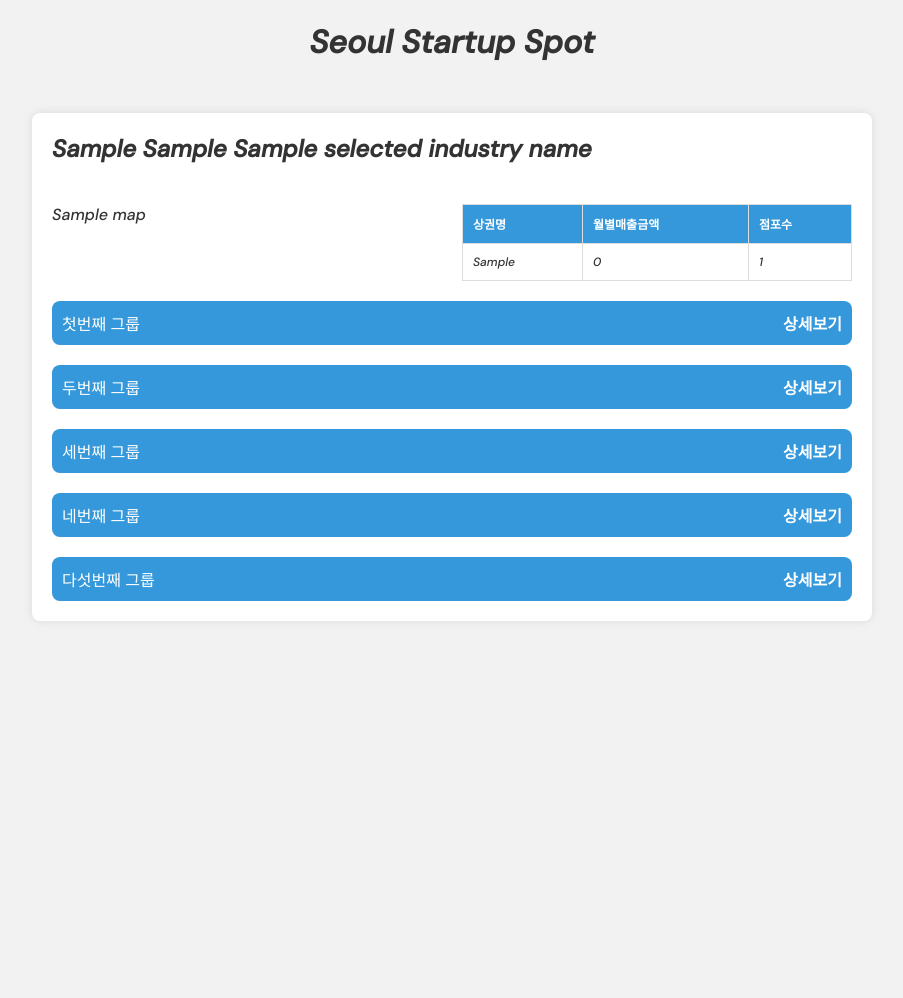
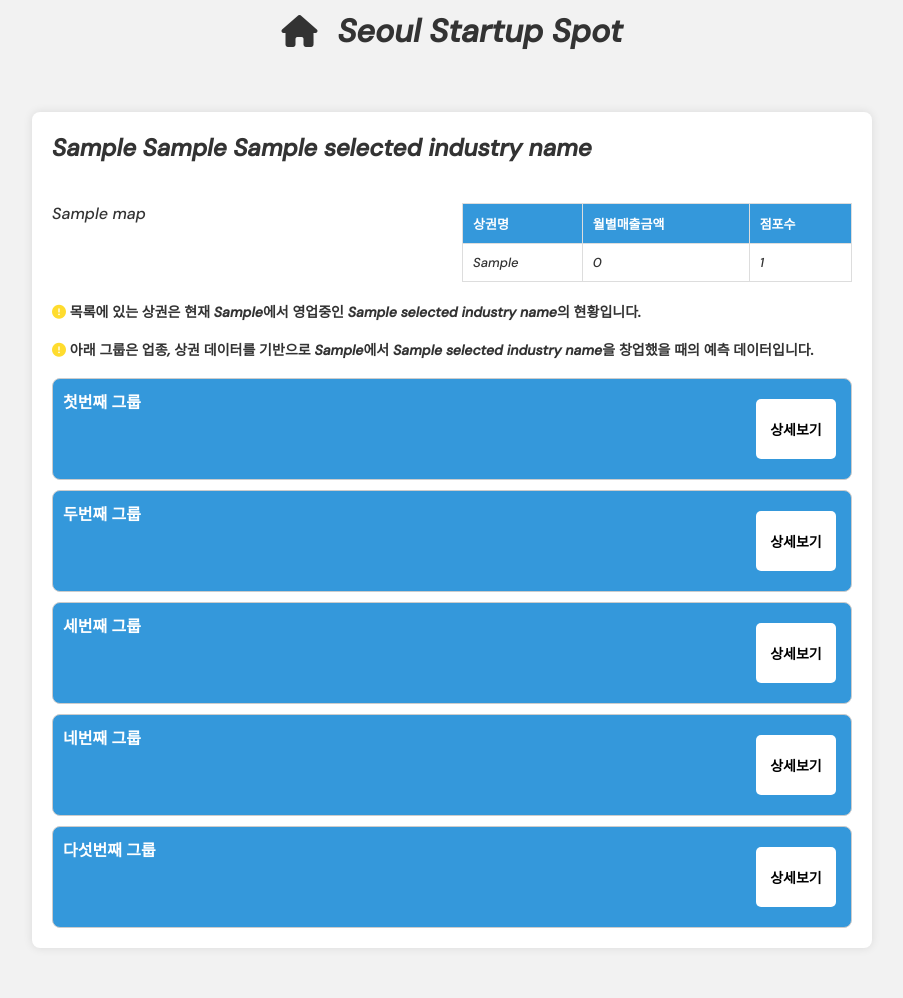
Before and after one commit to Capstone-design-dankook/SSS-project, a Django app: template templates/output/group.html in a window 1280 px wide. Shown: the whole page, without its empty margins (188-1091 px from the left). Before the commit the page ends 621 px from the top, so only its background shows below. Run offline with Django 4.2, Linux system fonts and the light colour scheme; tables that the repository leaves empty hold one stand-in row (values such as "Sample post"); the template is opened without the code that fills it: values that come from a table or form of the project are taken from there, most other values are stand-ins (such as "Sample title", 1, 10 or a date in 2020); some libraries are stand-ins or nearby versions; some web fonts are replaced.

Commit message:
Add caution, change button

```diff
--- a/static/css/group.css
+++ b/static/css/group.css
@@ -15,8 +15,19 @@ body {
 }
 
 .header {
-    text-align: center;
-    margin-bottom: 20px;
+    display: flex;
+    align-items: center;
+    justify-content: center;
+    padding: 10px;
+}
+
+.header .icon {
+    margin-right: 20px;
+    cursor: pointer;
+}
+
+.header h1 {
+    margin: 0;
 }
 
 .district-name {
@@ -52,7 +63,7 @@ th, td {
     padding: 10px;
     border: 1px solid #ddd;
     text-align: left;
-    font-size: 12px;
+    font-size: 13px;
 }
 
 th {
@@ -63,19 +74,61 @@ th {
 .group {
     display: flex;
     justify-content: space-between;
-    margin-top: 20px;
+    margin-top: 10px;
     background-color: #3498db;
     color: #fff;
     padding: 10px;
     border-radius: 8px;
-    text-align: center;
+    border: 1px solid #ccc;
 }
 
+.explanation {
+    background-color: white;
+    border-radius: 8px;
+    justify-content: space-between;
+}
+
+.group-details {
+    flex: 1;
+    margin-right: 10px;
+}
+
+.fa-circle-exclamation {
+    color: #ffdc2e;
+}
+
+/* 기본 스타일 */
+.button-container {
+    display: flex;
+    flex-direction: column;
+    align-items: center;
+}
+
+/* 각 버튼 스타일 */
 .detail-button {
-    color: #fff;
-    text-decoration: none;
-    font-weight: bold;
-    margin-left: 20px;
+    width: 80px;
+    height: 60px;
+    margin: 10px 0;
+    background-color: white;
+    color: black;
+    border: none;
+    border-radius: 5px;
+    cursor: pointer;
+    margin-right: 5px;
+}
+
+/* 호버 효과 */
+.detail-button:hover {
+    background-color: white; /* 호버 시 배경색 변경 */
+}
+
+
+h4 {
+    font-size: 14px;
+}
+
+.business-names li {
+    margin-bottom: 5px;
 }
 
 .group a:hover {
--- a/templates/output/group.html
+++ b/templates/output/group.html
@@ -9,6 +9,8 @@
 
     <title>SSS</title>
 
+    <script src="https://kit.fontawesome.com/8878cbea7e.js" crossorigin="anonymous"></script>
+
     <link rel="shortcut icon" type="image/png" href="{% static 'images/favicon.png' %}"/>
 
     <link rel="stylesheet" href="{% static 'css/group.css' %}"/>
@@ -18,8 +20,10 @@
     <link href="https://fonts.googleapis.com/css2?family=DM+Sans:ital,opsz,wght@1,9..40,500&family=Goldman&family=Nanum+Gothic&display=swap" rel="stylesheet">
     <link href="https://fonts.googleapis.com/css2?family=Nanum+Gothic:wght@400;700;800&display=swap" rel="stylesheet">
 
-
     <div class="header">
+        <div class="icon" onclick="navigateToURL('/')">
+            <i class="fa-solid fa-house fa-2xl"></i>
+        </div>
         <h1>Seoul Startup Spot</h1>
     </div>
 </head>
@@ -37,6 +41,7 @@
 
             <aside>
                 <div class="business-list">
+                    {% if business_names %}
                         <table>
                             <thead>
                             <tr>
@@ -59,13 +64,26 @@
                                 {% endfor %}
                             </tbody>
                         </table>
+                    {% else %}
+                        <h4><i class="fa-solid fa-circle-exclamation"></i> {{ selected_neighborhood }}에는 영업중인 {{ selected_industry_name }} 상권이 없습니다.</h4>
+                        <h4><i class="fa-solid fa-circle-exclamation"></i> 아래 그룹은 업종, 상권 데이터를 기반으로 {{ selected_neighborhood }}에서 {{ selected_industry_name }}을 창업했을 때의 예측 데이터입니다.</h4>
+                    {% endif %}
                 </div>
             </aside>
         </div>
 
+        {% if business_names %}
+        <div class="explanation">
+            <h4><i class="fa-solid fa-circle-exclamation"></i> 목록에 있는 상권은 현재 {{ selected_neighborhood }}에서 영업중인 {{ selected_industry_name }}의 현황입니다.</h4>
+            <h4><i class="fa-solid fa-circle-exclamation"></i> 아래 그룹은 업종, 상권 데이터를 기반으로 {{ selected_neighborhood }}에서 {{ selected_industry_name }}을 창업했을 때의 예측 데이터입니다.</h4>
+        </div>
+        {% endif %}
+
         {% if group_data.0.상권코드 %}
         <div class="group">
-            첫번째 그룹
+            <div class="group-details">
+                <strong>첫번째 그룹</strong>
+                <ul class="business-names">
                     {% for code in group_data.0.상권코드 %}
                     {% for name in group_data_business_names %}
                         {% if code == name.구상권코드 %}
@@ -73,15 +91,19 @@
                         {% endif %}
                     {% endfor %}
                     {% endfor %}
-            <a href="{% url 'output:group_detail' selected_industry=selected_industry neighborhood_code=neighborhood_code group_id=0 %}" class="detail-button">
-                상세보기
-            </a>
+                </ul>
+            </div>
+            <button class="detail-button" onclick="redirectToDetailPage(0)">
+                <h4>상세보기</h4>
+            </button>
         </div>
         {% endif %}
 
         {% if group_data.1.상권코드 %}
         <div class="group">
-            두번째 그룹
+            <div class="group-details">
+                <strong>두번째 그룹</trong>
+                <ul class="business-names">
                 {% for code in group_data.1.상권코드 %}
                 {% for name in group_data_business_names %}
                     {% if code == name.구상권코드 %}
@@ -89,15 +111,21 @@
                     {% endif %}
                 {% endfor %}
                 {% endfor %}
-            <a href="{% url 'output:group_detail' selected_industry=selected_industry neighborhood_code=neighborhood_code group_id=1 %}" class="detail-button">
-                상세보기
-            </a>
+                </ul>
+            </div>
+            <div class="button-container">
+                <button class="detail-button" onclick="redirectToDetailPage(1)">
+                    <h4>상세보기</h4>
+                </button>
+            </div>
         </div>
         {% endif %}
 
         {% if group_data.2.상권코드 %}
         <div class="group">
-            세번째 그룹
+            <div class="group-details">
+                <strong>세번째 그룹</strong>
+                <ul class="business-names">
                 {% for code in group_data.2.상권코드 %}
                 {% for name in group_data_business_names %}
                     {% if code == name.구상권코드 %}
@@ -105,15 +133,19 @@
                     {% endif %}
                 {% endfor %}
                 {% endfor %}
-            <a href="{% url 'output:group_detail' selected_industry=selected_industry neighborhood_code=neighborhood_code group_id=2 %}" class="detail-button">
-                상세보기
-            </a>
+                </ul>
+            </div>
+            <button class="detail-button" onclick="redirectToDetailPage(2)">
+                <h4>상세보기</h4>
+            </button>
         </div>
         {% endif %}
 
         {% if group_data.3.상권코드 %}
         <div class="group">
-            네번째 그룹
+            <div class="group-details">
+                <strong>네번째 그룹</strong>
+                <ul class="business-names">
                 {% for code in group_data.3.상권코드 %}
                 {% for name in group_data_business_names %}
                     {% if code == name.구상권코드 %}
@@ -121,15 +153,19 @@
                     {% endif %}
                 {% endfor %}
                 {% endfor %}
-            <a href="{% url 'output:group_detail' selected_industry=selected_industry neighborhood_code=neighborhood_code group_id=3 %}" class="detail-button">
-                상세보기
-            </a>
+                </ul>
+            </div>
+            <button class="detail-button" onclick="redirectToDetailPage(3)">
+                <h4>상세보기</h4>
+            </button>
         </div>
         {% endif %}
 
         {% if group_data.4.상권코드 %}
         <div class="group">
-            다섯번째 그룹
+            <div class="group-details">
+                <strong>다섯번째 그룹</strong>
+                <ul class="business-names">
                 {% for code in group_data.4.상권코드 %}
                 {% for name in group_data_business_names %}
                     {% if code == name.구상권코드 %}
@@ -137,12 +173,28 @@
                     {% endif %}
                 {% endfor %}
                 {% endfor %}
-            <a href="{% url 'output:group_detail' selected_industry=selected_industry neighborhood_code=neighborhood_code group_id=4 %}" class="detail-button">
-                상세보기
-            </a>
+                </ul>
+            </div>
+            <button class="detail-button" onclick="redirectToDetailPage(4)">
+                <h4>상세보기</h4>
+            </button>
         </div>
         {% endif %}
     </div>
+
+    <script>
+        function navigateToURL(url) {
+            window.location.href = url;
+        }
+
+        function redirectToDetailPage(groupId) {
+            // Django URL 태그를 사용하여 URL을 생성
+            var url = "{% url 'output:group_detail' selected_industry=selected_industry neighborhood_code=neighborhood_code group_id=0 %}".replace('0', groupId);
+
+            // 새로운 페이지로 이동
+            window.location.href = url;
+        }
+    </script>
 
     <footer></footer>
 
--- a/triples/urls.py
+++ b/triples/urls.py
@@ -4,7 +4,7 @@ from output import views
 
 urlpatterns = [
     path('admin/', admin.site.urls),
-    path('', views.index),
+    path('', views.index, name='first'),
     path('input/', views.input),
     path('output/', include('output.urls')),
 ]
```
Also changed, not shown: static/images/free-icon-caution.png (added). Lines whose indentation alone changed are shown as unchanged.
